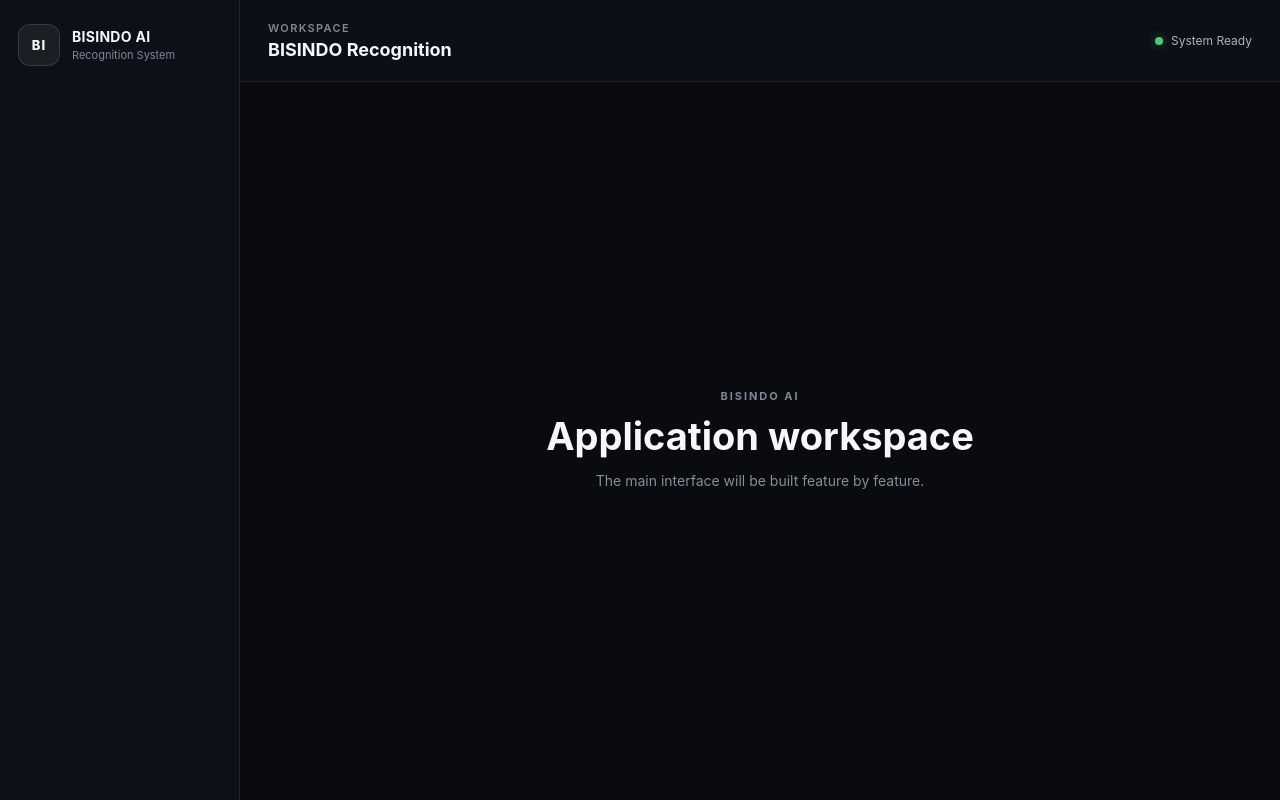
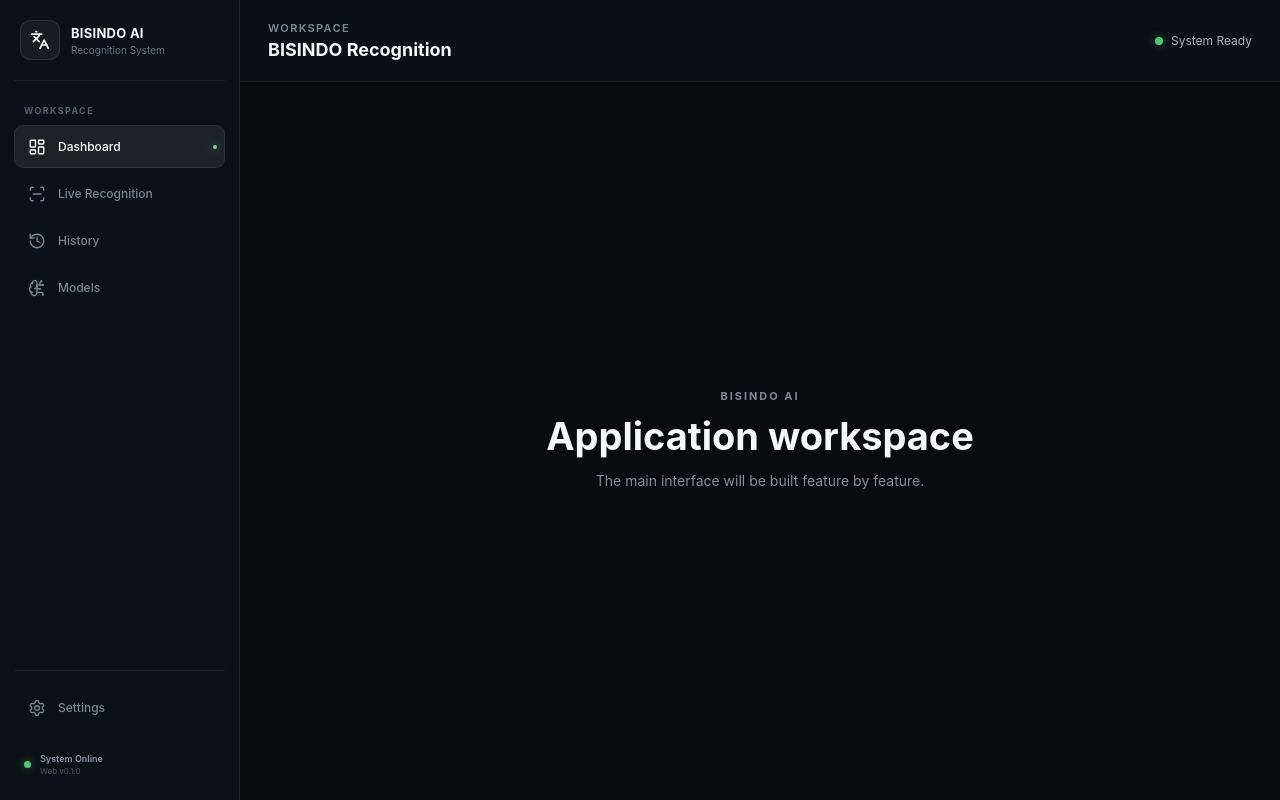
Before and after one commit to MENSTRUE/BISINDO_WEB, a React (Vite) app in the folder frontend/: page /recognition in a window 1280 px wide. Built offline with nearby package versions, Linux system fonts and the light colour scheme.

Commit message:
side bar navigation

```diff
--- a/frontend/package.json
+++ b/frontend/package.json
@@ -14,6 +14,7 @@
   "license": "ISC",
   "type": "module",
   "dependencies": {
+    "lucide-react": "^1.34.0",
     "react": "^19.2.8",
     "react-dom": "^19.2.8"
   },
--- /dev/null
+++ b/frontend/src/components/navigation/Sidebar.jsx
@@ -0,0 +1,140 @@
+import { useState } from "react";
+
+import {
+  LayoutDashboard,
+  ScanLine,
+  History,
+  BrainCircuit,
+  Settings,
+  Languages,
+} from "lucide-react";
+
+import "../../styles/sidebar.css";
+
+const navigationItems = [
+  {
+    id: "dashboard",
+    label: "Dashboard",
+    icon: LayoutDashboard,
+  },
+  {
+    id: "recognition",
+    label: "Live Recognition",
+    icon: ScanLine,
+  },
+  {
+    id: "history",
+    label: "History",
+    icon: History,
+  },
+  {
+    id: "models",
+    label: "Models",
+    icon: BrainCircuit,
+  },
+];
+
+function Sidebar() {
+  const [activeItem, setActiveItem] = useState("dashboard");
+
+  return (
+    <aside className="sidebar">
+      <div className="sidebar-brand">
+        <div className="sidebar-brand-icon">
+          <Languages size={20} strokeWidth={2} />
+        </div>
+
+        <div className="sidebar-brand-text">
+          <strong>BISINDO AI</strong>
+          <span>Recognition System</span>
+        </div>
+      </div>
+
+      <div className="sidebar-section">
+        <span className="sidebar-section-label">
+          Workspace
+        </span>
+
+        <nav
+          className="sidebar-navigation"
+          aria-label="Main navigation"
+        >
+          {navigationItems.map((item) => {
+            const Icon = item.icon;
+
+            const isActive =
+              activeItem === item.id;
+
+            return (
+              <button
+                key={item.id}
+                type="button"
+                className={`sidebar-nav-item ${
+                  isActive ? "active" : ""
+                }`}
+                onClick={() =>
+                  setActiveItem(item.id)
+                }
+              >
+                <span className="sidebar-nav-icon">
+                  <Icon
+                    size={18}
+                    strokeWidth={1.8}
+                  />
+                </span>
+
+                <span className="sidebar-nav-label">
+                  {item.label}
+                </span>
+
+                {isActive && (
+                  <span className="sidebar-active-indicator" />
+                )}
+              </button>
+            );
+          })}
+        </nav>
+      </div>
+
+      <div className="sidebar-footer">
+        <button
+          type="button"
+          className={`sidebar-nav-item ${
+            activeItem === "settings"
+              ? "active"
+              : ""
+          }`}
+          onClick={() =>
+            setActiveItem("settings")
+          }
+        >
+          <span className="sidebar-nav-icon">
+            <Settings
+              size={18}
+              strokeWidth={1.8}
+            />
+          </span>
+
+          <span className="sidebar-nav-label">
+            Settings
+          </span>
+
+          {activeItem === "settings" && (
+            <span className="sidebar-active-indicator" />
+          )}
+        </button>
+
+        <div className="sidebar-version">
+          <span className="sidebar-version-dot" />
+
+          <div>
+            <strong>System Online</strong>
+            <span>Web v0.1.0</span>
+          </div>
+        </div>
+      </div>
+    </aside>
+  );
+}
+
+export default Sidebar;
--- a/frontend/src/layouts/AppLayout.jsx
+++ b/frontend/src/layouts/AppLayout.jsx
@@ -1,31 +1,32 @@
+import Sidebar from "../components/navigation/Sidebar";
+
 function AppLayout({ children }) {
   return (
     <div className="app-layout">
-      <aside className="app-sidebar">
-        <div className="sidebar-placeholder">
-          <span className="brand-mark">BI</span>
-
-          <div>
-            <strong>BISINDO AI</strong>
-            <small>Recognition System</small>
-          </div>
-        </div>
-      </aside>
+      <div className="app-sidebar">
+        <Sidebar />
+      </div>
 
       <div className="app-workspace">
         <header className="app-header">
           <div>
-            <span className="header-eyebrow">Workspace</span>
+            <span className="header-eyebrow">
+              Workspace
+            </span>
+
             <h1>BISINDO Recognition</h1>
           </div>
 
           <div className="system-indicator">
             <span className="indicator-dot" />
+
             System Ready
           </div>
         </header>
 
-        <main className="app-content">{children}</main>
+        <main className="app-content">
+          {children}
+        </main>
       </div>
     </div>
   );
--- a/frontend/src/styles/layout.css
+++ b/frontend/src/styles/layout.css
@@ -16,50 +16,11 @@
 .app-sidebar {
   min-height: 100vh;
 
-  padding: 24px 18px;
-
   border-right: 1px solid rgba(255, 255, 255, 0.08);
 
   background: #0d1016;
-}
 
-.sidebar-placeholder {
-  display: flex;
-  align-items: center;
-  gap: 12px;
-}
-
-.brand-mark {
-  width: 42px;
-  height: 42px;
-
-  display: grid;
-  place-items: center;
-
-  border: 1px solid rgba(255, 255, 255, 0.12);
-  border-radius: 12px;
-
-  background: rgba(255, 255, 255, 0.06);
-
-  font-size: 13px;
-  font-weight: 800;
-  letter-spacing: 0.08em;
-}
-
-.sidebar-placeholder div {
-  display: flex;
-  flex-direction: column;
-  gap: 3px;
-}
-
-.sidebar-placeholder strong {
-  font-size: 14px;
-  letter-spacing: 0.02em;
-}
-
-.sidebar-placeholder small {
-  color: #7f8898;
-  font-size: 11px;
+  overflow: hidden;
 }
 
 /* =========================
@@ -68,9 +29,12 @@
 
 .app-workspace {
   min-width: 0;
+  min-height: 100vh;
 
   display: flex;
   flex-direction: column;
+
+  background: #090b0f;
 }
 
 /* =========================
@@ -101,6 +65,7 @@
 
   font-size: 11px;
   font-weight: 600;
+
   letter-spacing: 0.12em;
   text-transform: uppercase;
 }
@@ -108,9 +73,15 @@
 .app-header h1 {
   margin: 0;
 
+  color: #f5f7fa;
+
   font-size: 18px;
   font-weight: 650;
 }
+
+/* =========================
+   SYSTEM STATUS
+========================= */
 
 .system-indicator {
   display: flex;
@@ -126,6 +97,8 @@
   width: 8px;
   height: 8px;
 
+  flex-shrink: 0;
+
   border-radius: 50%;
 
   background: #50c878;
@@ -138,12 +111,18 @@
 ========================= */
 
 .app-content {
+  min-width: 0;
+
   flex: 1;
 
   padding: 28px;
 
   overflow: auto;
 }
+
+/* =========================
+   TEMPORARY PAGE PLACEHOLDER
+========================= */
 
 .page-placeholder {
   min-height: calc(100vh - 138px);
@@ -163,12 +142,15 @@
 
   font-size: 11px;
   font-weight: 700;
+
   letter-spacing: 0.18em;
   text-transform: uppercase;
 }
 
 .page-placeholder h2 {
   margin: 0 0 10px;
+
+  color: #f5f7fa;
 
   font-size: clamp(24px, 3vw, 38px);
   font-weight: 650;
@@ -186,7 +168,7 @@
 }
 
 /* =========================
-   RESPONSIVE BASE
+   TABLET
 ========================= */
 
 @media (max-width: 900px) {
@@ -194,15 +176,18 @@
     grid-template-columns: 88px minmax(0, 1fr);
   }
 
-  .sidebar-placeholder div {
-    display: none;
+  .app-header {
+    padding: 18px 22px;
   }
 
-  .app-sidebar {
-    display: flex;
-    justify-content: center;
+  .app-content {
+    padding: 22px;
   }
 }
+
+/* =========================
+   MOBILE
+========================= */
 
 @media (max-width: 640px) {
   .app-layout {
@@ -213,8 +198,22 @@
     display: none;
   }
 
+  .app-workspace {
+    min-height: 100vh;
+  }
+
   .app-header {
+    min-height: 72px;
+
     padding: 16px 18px;
+  }
+
+  .header-eyebrow {
+    font-size: 9px;
+  }
+
+  .app-header h1 {
+    font-size: 16px;
   }
 
   .app-content {
@@ -224,4 +223,8 @@
   .system-indicator {
     display: none;
   }
+
+  .page-placeholder {
+    min-height: calc(100vh - 108px);
+  }
 }
--- /dev/null
+++ b/frontend/src/styles/sidebar.css
@@ -0,0 +1,300 @@
+.sidebar {
+  width: 100%;
+  height: 100vh;
+
+  padding: 20px 14px;
+
+  display: flex;
+  flex-direction: column;
+
+  background: #0d1016;
+}
+
+/* =========================
+   BRAND
+========================= */
+
+.sidebar-brand {
+  min-height: 58px;
+
+  display: flex;
+  align-items: center;
+  gap: 11px;
+
+  padding: 0 6px 20px;
+
+  border-bottom:
+    1px solid rgba(255, 255, 255, 0.06);
+}
+
+.sidebar-brand-icon {
+  width: 40px;
+  height: 40px;
+
+  flex-shrink: 0;
+
+  display: grid;
+  place-items: center;
+
+  border:
+    1px solid rgba(255, 255, 255, 0.1);
+
+  border-radius: 11px;
+
+  background:
+    rgba(255, 255, 255, 0.05);
+
+  color: #f4f6f8;
+}
+
+.sidebar-brand-text {
+  min-width: 0;
+
+  display: flex;
+  flex-direction: column;
+  gap: 3px;
+}
+
+.sidebar-brand-text strong {
+  overflow: hidden;
+
+  color: #f5f7fa;
+
+  font-size: 13px;
+  font-weight: 700;
+
+  letter-spacing: 0.02em;
+
+  white-space: nowrap;
+  text-overflow: ellipsis;
+}
+
+.sidebar-brand-text span {
+  overflow: hidden;
+
+  color: #697386;
+
+  font-size: 10px;
+
+  white-space: nowrap;
+  text-overflow: ellipsis;
+}
+
+/* =========================
+   SECTION
+========================= */
+
+.sidebar-section {
+  flex: 1;
+
+  padding-top: 24px;
+}
+
+.sidebar-section-label {
+  display: block;
+
+  padding: 0 10px;
+  margin-bottom: 9px;
+
+  color: #566071;
+
+  font-size: 9px;
+  font-weight: 700;
+
+  letter-spacing: 0.15em;
+  text-transform: uppercase;
+}
+
+.sidebar-navigation {
+  display: flex;
+  flex-direction: column;
+  gap: 4px;
+}
+
+/* =========================
+   NAV ITEM
+========================= */
+
+.sidebar-nav-item {
+  position: relative;
+
+  width: 100%;
+  min-height: 43px;
+
+  padding: 0 11px;
+
+  display: flex;
+  align-items: center;
+  gap: 11px;
+
+  border: 1px solid transparent;
+  border-radius: 9px;
+
+  background: transparent;
+
+  color: #7d8797;
+
+  cursor: pointer;
+
+  text-align: left;
+
+  transition:
+    background 150ms ease,
+    border-color 150ms ease,
+    color 150ms ease,
+    transform 150ms ease;
+}
+
+.sidebar-nav-item:hover {
+  background:
+    rgba(255, 255, 255, 0.045);
+
+  color: #d9dde4;
+}
+
+.sidebar-nav-item:active {
+  transform: scale(0.985);
+}
+
+.sidebar-nav-item.active {
+  border-color:
+    rgba(255, 255, 255, 0.07);
+
+  background:
+    rgba(255, 255, 255, 0.075);
+
+  color: #ffffff;
+}
+
+.sidebar-nav-icon {
+  width: 21px;
+
+  flex-shrink: 0;
+
+  display: grid;
+  place-items: center;
+}
+
+.sidebar-nav-label {
+  overflow: hidden;
+
+  font-size: 12px;
+  font-weight: 520;
+
+  white-space: nowrap;
+  text-overflow: ellipsis;
+}
+
+.sidebar-active-indicator {
+  position: absolute;
+
+  top: 50%;
+  right: 7px;
+
+  width: 4px;
+  height: 4px;
+
+  border-radius: 50%;
+
+  background: #67d991;
+
+  box-shadow:
+    0 0 8px rgba(103, 217, 145, 0.65);
+
+  transform: translateY(-50%);
+}
+
+/* =========================
+   FOOTER
+========================= */
+
+.sidebar-footer {
+  display: flex;
+  flex-direction: column;
+  gap: 14px;
+
+  padding-top: 15px;
+
+  border-top:
+    1px solid rgba(255, 255, 255, 0.06);
+}
+
+.sidebar-version {
+  display: flex;
+  align-items: center;
+  gap: 9px;
+
+  padding: 10px 10px 4px;
+}
+
+.sidebar-version-dot {
+  width: 7px;
+  height: 7px;
+
+  flex-shrink: 0;
+
+  border-radius: 50%;
+
+  background: #50c878;
+
+  box-shadow:
+    0 0 9px rgba(80, 200, 120, 0.5);
+}
+
+.sidebar-version div {
+  display: flex;
+  flex-direction: column;
+  gap: 2px;
+}
+
+.sidebar-version strong {
+  color: #8d96a5;
+
+  font-size: 9px;
+  font-weight: 600;
+}
+
+.sidebar-version span {
+  color: #4f5867;
+
+  font-size: 8px;
+}
+
+/* =========================
+   RESPONSIVE
+========================= */
+
+@media (max-width: 900px) {
+  .sidebar {
+    padding:
+      20px 12px;
+  }
+
+  .sidebar-brand {
+    justify-content: center;
+
+    padding-left: 0;
+    padding-right: 0;
+  }
+
+  .sidebar-brand-text,
+  .sidebar-section-label,
+  .sidebar-nav-label,
+  .sidebar-active-indicator,
+  .sidebar-version div {
+    display: none;
+  }
+
+  .sidebar-nav-item {
+    justify-content: center;
+
+    padding: 0;
+  }
+
+  .sidebar-version {
+    justify-content: center;
+
+    padding-left: 0;
+    padding-right: 0;
+  }
+}
```
Also changed, not shown: 1 other file (tests, documents, lock files or other folders).
